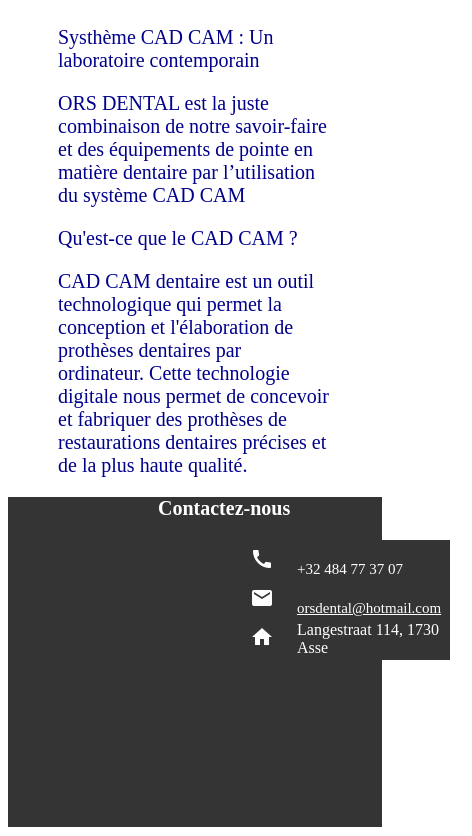
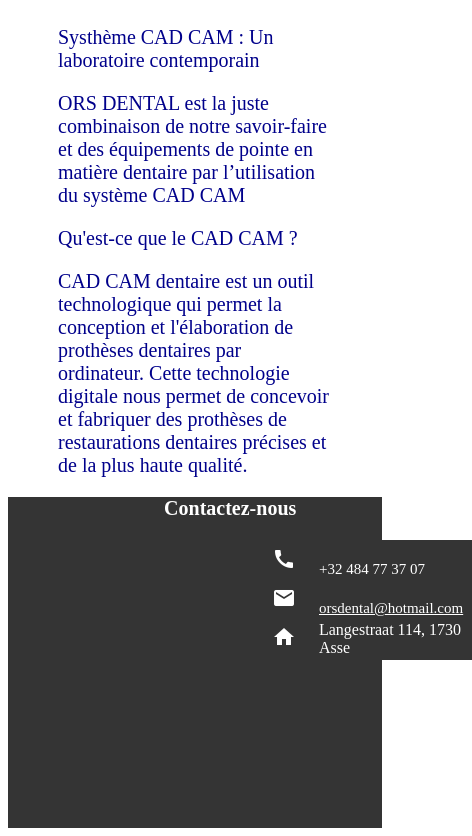
Before and after one commit to EddMK/orsdental, a plain HTML site: page index.html in a window 390 px wide. Shown: the part 4115-4951 px from the top of the page, 472 px wide, since content can reach past the window. Drawn offline with Linux system fonts and the light colour scheme; grey boxes are pictures that could not be loaded.

Commit message:
progress

```diff
--- a/style.css
+++ b/style.css
@@ -20,8 +20,7 @@
   float : right;
 }
 
-.minimenu a:hover
-{
+.minimenu a:hover {
     background: #d1cfdc
 }
 
@@ -209,6 +208,7 @@ label, #toggle {
 
   .contenu_contact{
     display: block;
+    padding-left: 5%;
   }
 
   .contact_table{
@@ -221,7 +221,6 @@ label, #toggle {
   }
 
   .contact{
-    padding-left: 50px;
-    padding-right: 50px;
+    padding-left: 15%;
   }
 }
```
Also changed, not shown: index.html (indentation only).
